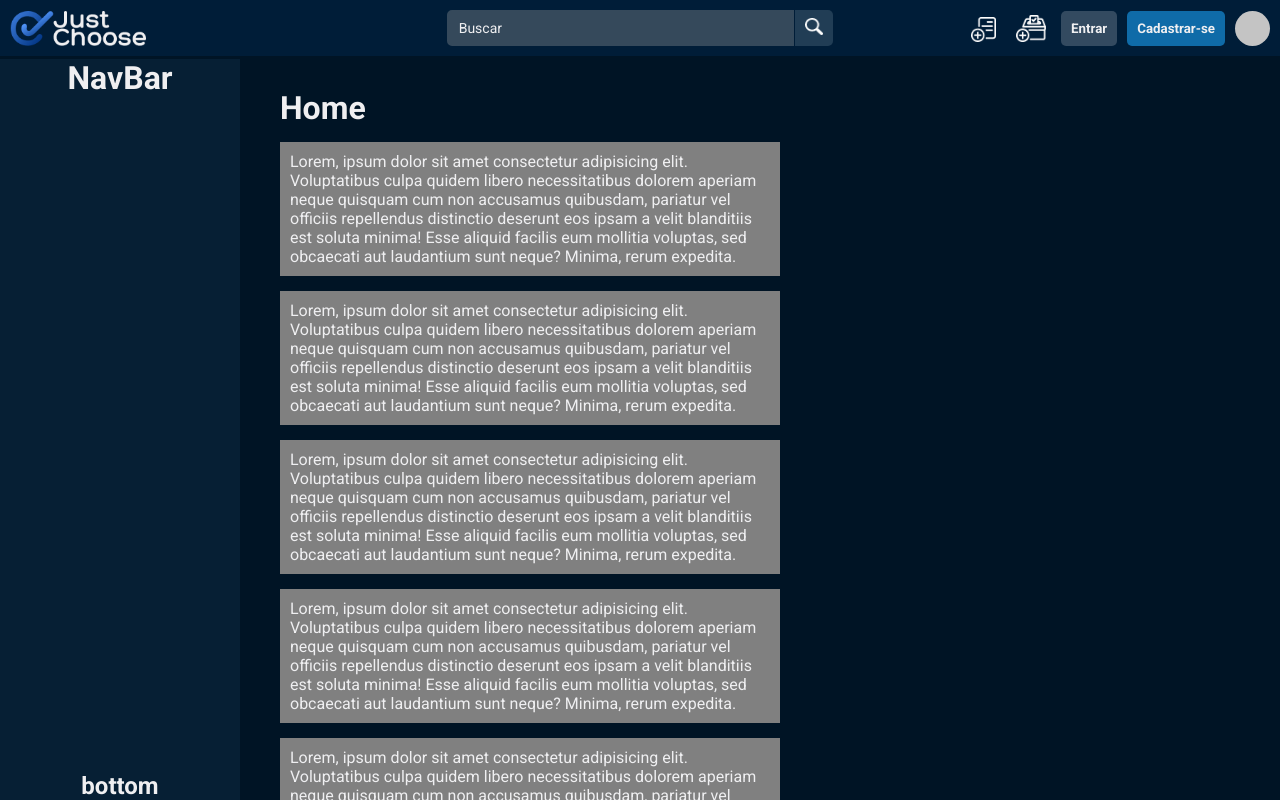
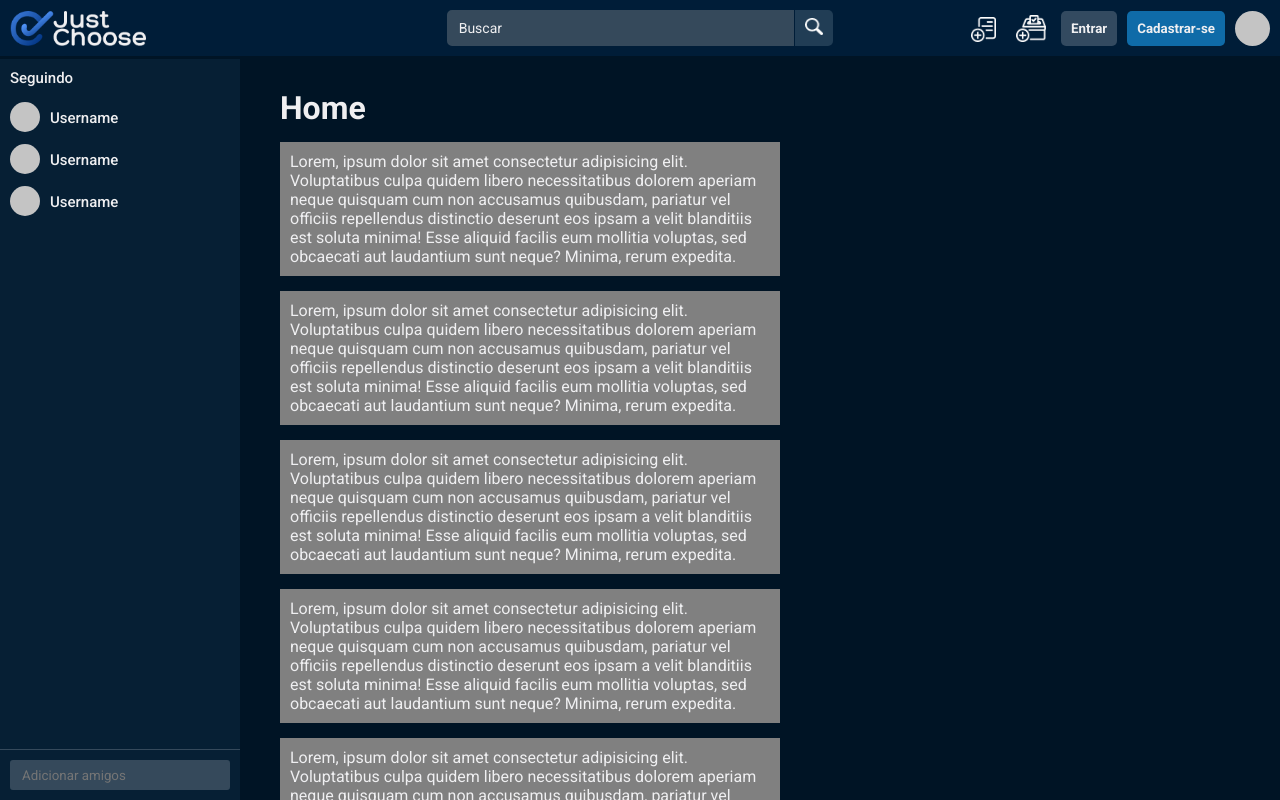
Before and after one commit to HigorAntonio/just-choose, a React (Create React App) app in the folder frontend/: page / in a window 1280 px wide. Built offline with nearby package versions, Linux system fonts and the light colour scheme.

Commit message:
Exibiçao e busca de perfis na NavBar

```diff
--- a/frontend/src/components/NavBar/index.jsx
+++ b/frontend/src/components/NavBar/index.jsx
@@ -1,12 +1,51 @@
 import React from 'react';
 
-import { Container } from './styles';
+import {
+  Container,
+  TopSide,
+  Header,
+  Profiles,
+  Profile,
+  ProfileImage,
+  ProfileData,
+  BottomSide,
+  SearchUser,
+  SearchUserInput,
+} from './styles';
 
 const NavBar = () => {
   return (
     <Container>
-      <h1>NavBar</h1>
-      <h2>bottom</h2>
+      <TopSide>
+        <Header>
+          <h5>Seguindo</h5>
+        </Header>
+        <Profiles>
+          <Profile>
+            <ProfileImage></ProfileImage>
+            <ProfileData>
+              <span>Username</span>
+            </ProfileData>
+          </Profile>
+          <Profile>
+            <ProfileImage></ProfileImage>
+            <ProfileData>
+              <span>Username</span>
+            </ProfileData>
+          </Profile>
+          <Profile>
+            <ProfileImage></ProfileImage>
+            <ProfileData>
+              <span>Username</span>
+            </ProfileData>
+          </Profile>
+        </Profiles>
+      </TopSide>
+      <BottomSide>
+        <SearchUser>
+          <SearchUserInput type="text" placeholder="Adicionar amigos" />
+        </SearchUser>
+      </BottomSide>
     </Container>
   );
 };
--- a/frontend/src/components/NavBar/styles.js
+++ b/frontend/src/components/NavBar/styles.js
@@ -11,3 +11,98 @@ export const Container = styled.div`
 
   background: var(--nav-bar);
 `;
+
+export const TopSide = styled.div`
+  width: 100%;
+  display: flex;
+  flex-direction: column;
+`;
+
+export const Header = styled.div`
+  width: 100%;
+  display: flex;
+  justify-content: flex-start;
+  margin: 10px;
+
+  > h5 {
+    font-size: 15px;
+    font-weight: 500;
+  }
+`;
+
+export const Profiles = styled.div`
+  display: flex;
+  flex-direction: column;
+  justify-content: flex-start;
+`;
+
+export const Profile = styled.div`
+  display: flex;
+  justify-content: flex-start;
+  height: 42px;
+
+  padding: 5px 10px;
+
+  &:hover {
+    background: rgba(255, 255, 255, 0.05);
+    cursor: pointer;
+  }
+`;
+
+export const ProfileImage = styled.div`
+  width: 30px;
+  height: 30px;
+  border-radius: 50%;
+  background: var(--gray);
+  flex-shrink: 0;
+`;
+
+export const ProfileData = styled.div`
+  display: flex;
+  align-items: center;
+
+  overflow: hidden;
+  text-overflow: ellipsis;
+
+  > span {
+    font-size: 15px;
+    font-weight: 500;
+
+    margin-left: 10px;
+
+    overflow: hidden;
+    text-overflow: ellipsis;
+  }
+`;
+
+export const BottomSide = styled.div`
+  width: 100%;
+  padding: 10px;
+
+  border-top: 1px solid var(--search);
+`;
+
+export const SearchUser = styled.div``;
+
+export const SearchUserInput = styled.input`
+  width: 100%;
+  height: 30px;
+
+  border: 2px solid var(--search);
+  border-radius: 3px;
+  padding: 5px 10px;
+
+  outline: 0;
+
+  &:hover {
+    border: 2px solid var(--gray);
+  }
+
+  &:focus {
+    border: 2px solid var(--accent);
+  }
+
+  transition: border 0.3s;
+
+  background: var(--search);
+`;
```
